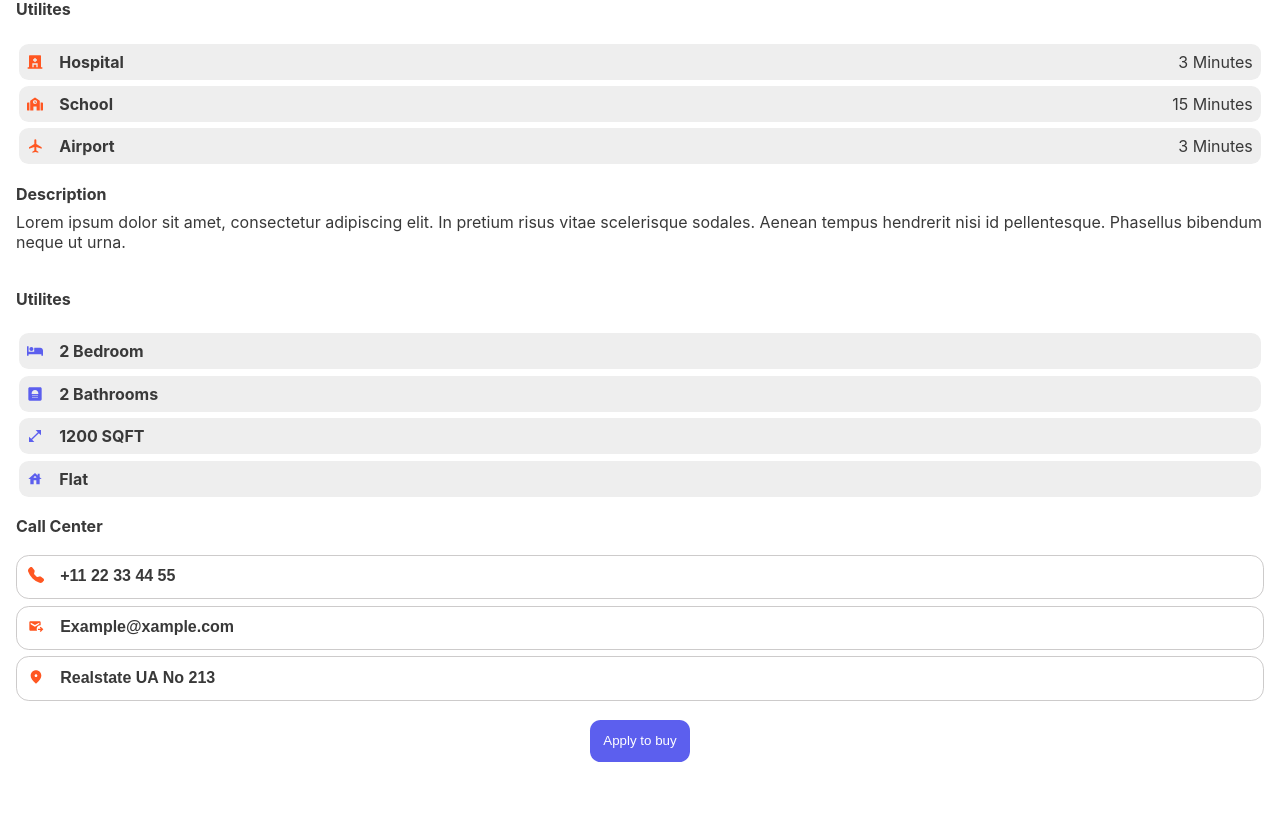
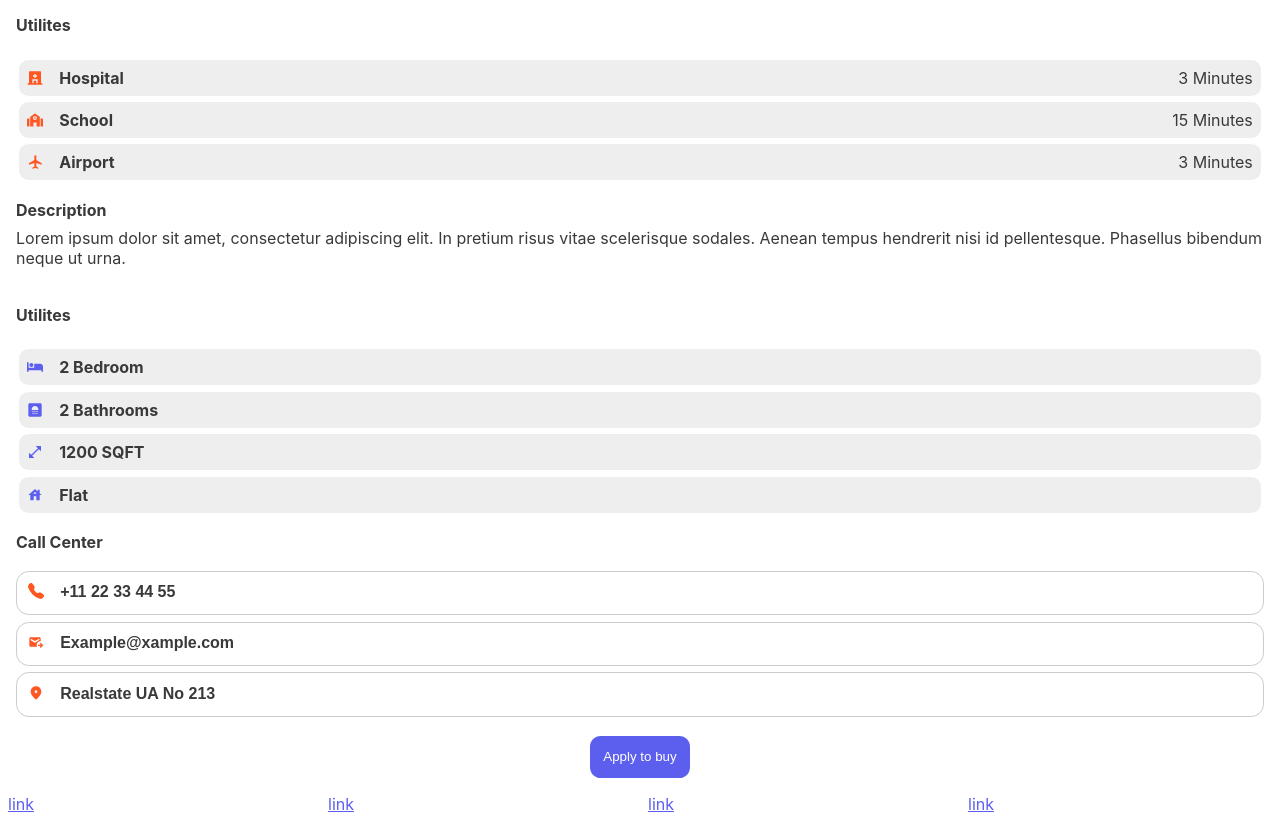
Before and after one commit to Brayman/my-portfolio, a React (Create React App) app: page /card in a window 1280 px wide. Shown: the part 457-1271 px from the top of the page. Before the commit the page ends 1235 px from the top, so only its background shows below. Built offline with nearby package versions, Linux system fonts and the light colour scheme.

Commit message:
добавил роутинг

```diff
--- a/package.json
+++ b/package.json
@@ -9,6 +9,7 @@
     "react": "^18.1.0",
     "react-dom": "^18.1.0",
     "react-icons": "^4.3.1",
+    "react-router-dom": "^6.3.0",
     "react-scripts": "5.0.1",
     "web-vitals": "^2.1.4"
   },
--- a/src/App.css
+++ b/src/App.css
@@ -36,3 +36,11 @@
     transform: rotate(360deg);
   }
 }
+.app__footer {
+  display: flex;
+  flex-direction: row;
+}
+.footer__link {
+  align-self: center;
+  flex-grow: 1;
+}
--- a/src/App.js
+++ b/src/App.js
@@ -1,13 +1,31 @@
 import logo from './logo.svg';
 import './components/common.css';
-import SignUp from './components/SignUp/Signup';
+import './App.css';
+import SignUp from './components/Sign/Signup';
 import Card from './components/Card/Card';
+import List from './components/List/List';
+import Signin from './components/Sign/Signin';
+import { BrowserRouter, Route, NavLink, Routes } from 'react-router-dom';
+
 
 function App() {
   return (
-    <section>
-      <Card/>
-    </section>
+    <BrowserRouter>
+      <Routes>
+        <Route path='/signin' element={<Signin />} />
+        <Route path='/signup' element={<SignUp />} />
+        <Route path='/list' element={<List />} />
+        <Route path='/card' element={<Card />} />
+      </Routes>
+      <footer className='app__footer'>
+        <NavLink to='signin' className='footer__link'>link</NavLink>
+        <NavLink to='signup' className='footer__link'>link</NavLink>
+        <NavLink to='list' className='footer__link'>link</NavLink>
+        <NavLink to='card' className='footer__link'>link</NavLink>
+      </footer>
+
+
+    </BrowserRouter>
   );
 }
 
```
Also changed, not shown: 1 other file (tests, documents, lock files or other folders).
